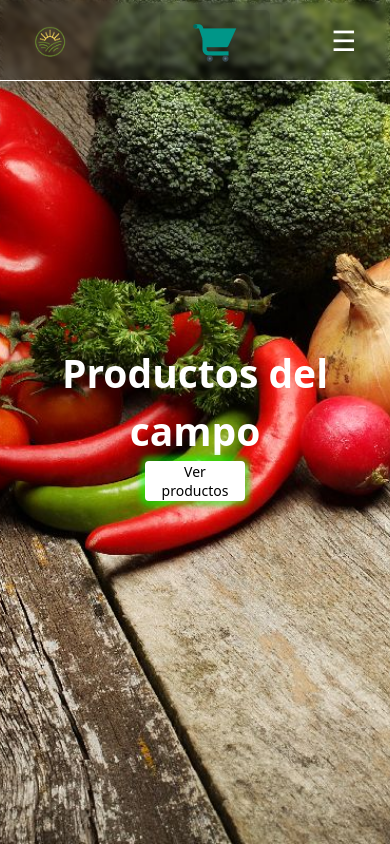
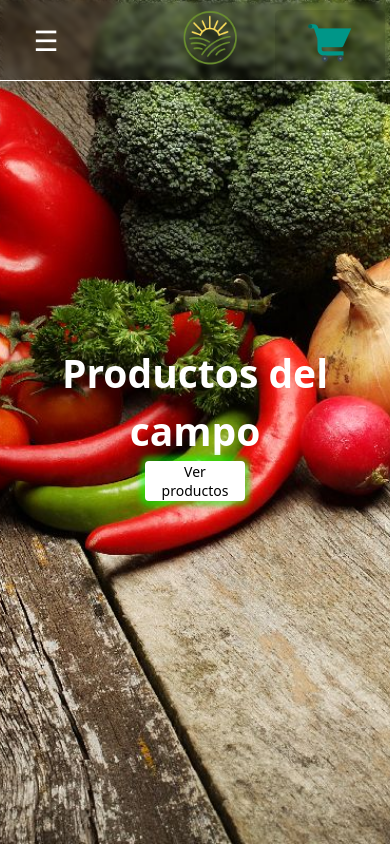
Before and after one commit to alexismouwid/e-commerce, a React (Vite) app: page / in a window 390 px wide. Built offline with nearby package versions, Linux system fonts and the light colour scheme.

Commit message:
reorganizando elementos en el navbar

```diff
--- a/src/components/Navbar/Navbar.css
+++ b/src/components/Navbar/Navbar.css
@@ -49,13 +49,13 @@
 }
 
 .logo img {
-  width: clamp(50px, 5vw, 120px);
+  width: clamp(90px, 5vw, 120px);
   height: auto;
 }
 
 .nav-links {
   display: flex;
-  gap: 200px;
+  gap: 20px;
   list-style: none;
 }
 
@@ -107,6 +107,10 @@ font-size: 14px;
 
 /* 📱🔹 Responsive */
 @media (max-width: 768px) {
+.logo img {
+  position: relative;
+  right: 10rem;
+}
 
   .carro {
     display: none;
@@ -135,6 +139,9 @@ font-size: 14px;
   .carro-movil{
     display: block;
   display: flex;
+  position: relative;
+  background: transparent;
+  left: 22rem;
   align-items: center;
   justify-content: center;
   font-size: 20px;
@@ -150,14 +157,17 @@ font-size: 14px;
 
 
 
-
 /* 📱🔹 Móviles grandes */
 @media (max-width: 768px) and (min-width: 601px) {
+  .logo img{
+    position: relative;
+    right: 20rem;
+  }
    .carro{display: none;}
- .carro-movil{
+  .carro-movil{
     display: block;
   position: fixed;
-  right: 20rem;
+  right: -20rem;
   top: 10px;
   display: flex;
   align-items: center;
@@ -175,7 +185,7 @@ font-size: 14px;
  .carro-movil{
     display: block;
   position: fixed;
-  right: 135px;
+  right: 100px;
   top: 10px;
   display: flex;
   align-items: center;
@@ -192,10 +202,13 @@ font-size: 14px;
 
 /* 📱🔹 Móviles ultra pequeños (Ej: iPhone SE, 320px) */
 @media (max-width: 400px) {
+  .logo img{ position: relative;
+    left: -130px;
+  }
   .carro{display: none;}
  .carro-movil{
   position: fixed;
-  right: 120px;
+  left: 20rem;
   top: 10px;
   display: flex;
   align-items: center;
--- a/src/components/Navbar/index.jsx
+++ b/src/components/Navbar/index.jsx
@@ -79,17 +79,18 @@ const cerrarListaPedidos = () => {
     <>
       <nav className="navbar">
         <div className="navbar-container">
-          <div className="logo">
-            <Logo/>
-          </div>
-
-          {/* Botón Hamburguesa solo si es móvil */}
+ {/* Botón Hamburguesa solo si es móvil */}
           {isMobile && (
             <button className="menu-icon" onClick={toggleMenu}>
                ☰
             </button>
 
           )}
+
+          <div className="logo">
+            <Logo/>
+          </div>
+
 
           {/* Enlaces de navegación */}
           <ul className={`nav-links ${menuOpen ? "active" : ""}`}>
```
